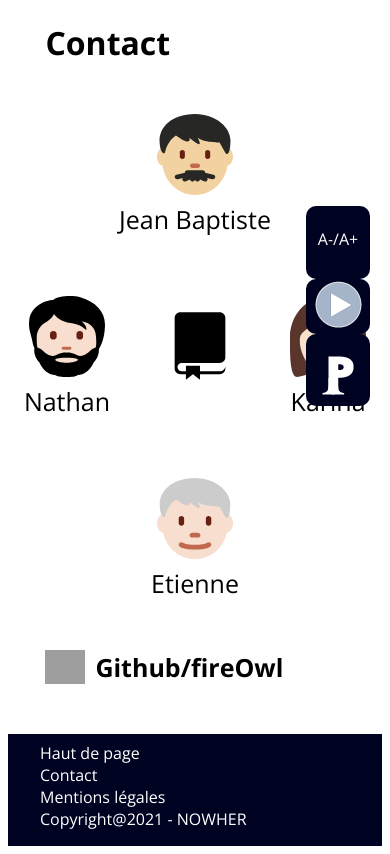
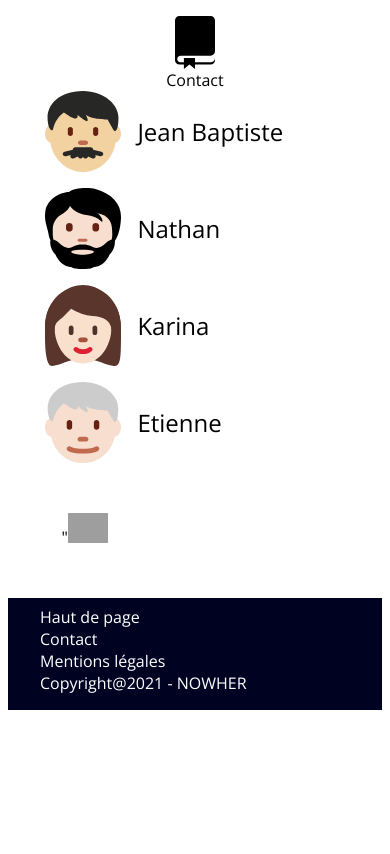
Before and after one commit to Adrien-Ray/nowher, a PHP site: page /pages/contact.php in a window 390 px wide. Shown: the part 94-948 px from the top of the page. After the commit the page ends 804 px from the top, so only its background shows below. Run offline with PHP 8.4, Linux system fonts and the light colour scheme; grey boxes are pictures that could not be loaded.

Commit message:
changement

```diff
--- a/pages/contact.php
+++ b/pages/contact.php
@@ -1,35 +1,40 @@
 <?php include "../includes/header.php"; ?>
-<?php include "../includes/sidebar.php"; ?>
 <h1 class ="contact">Contact</h1>
-<div>
+<div class="mobile_notebook">
+    <img src="../assets/images/icons/note_book_mobile.svg" alt="" class="article__img_note_book_mobile">
+    <span class="notebook_contact">Contact</span>
+</div>
 <div class = "article_image_jb">
     <figure>
-    <img src="../assets/images/icons/emojijb.svg" alt="" class="article__img_jb">
+        <img src="../assets/images/icons/emojijb.svg" alt="">
         <figcaption>Jean Baptiste</figcaption>
     </figure>
 </div>
 <div class = "contact_mid">
-            <figure>
+    <figure class="nathan_figure">
         <img src="../assets/images/icons/emojinathan.svg" alt="" class="article__img_nathan">
         <figcaption>Nathan</figcaption>
     </figure>
+
     <figure>
         <img src="../assets/images/icons/note_book.svg" alt="" class="article__img_note_book">
     </figure>
-            <figure>
+    <figure class="karina_figure">
         <img src="../assets/images/icons/emojikarina.svg" alt="" class="article__img_karina">
         <figcaption>Karina</figcaption>
     </figure>
 </div>
+
 <div class = "article_image_etienne">
     <figure>
-        <img src="../assets/images/icons/emojietienne.svg" alt="" class="article__img_etienne">
+        <img src="../assets/images/icons/emojietienne.svg" alt="">
         <figcaption>Etienne</figcaption>
     </figure>
 </div>
+
     <div class ="contact_git">
-            <img src="../assets/images/icons/github.svg" alt="" class="article__img_contact_git">
-                <a class ="fireowl" href="https://github.com/Fire-Owl"> Github/fireOwl </a></li>
+        <a href="https://github.com/Fire-Owl" target="_blank">"<img src="../assets/images/icons/github.svg" alt="" class="article__img_contact_git"></a>
+        <a class ="fireowl" href="https://github.com/Fire-Owl" target="_blank"> Github/fireOwl </a>
     </div>
 </div>
 
@@ -43,5 +48,4 @@
 
 
 
-
 <?php include "../includes/footer.php"; ?>
--- a/styles/header.css
+++ b/styles/header.css
@@ -15,7 +15,7 @@ a:hover{
   transition-duration: 0.35s;
 }
 .content{
-  margin: 0 10%;
+  margin: 1rem 10%;
 }
 
 header {
--- a/styles/main.css
+++ b/styles/main.css
@@ -2,34 +2,30 @@
 
 /* articles */
 
-
-<<<<<<< HEAD
 /*# sourceMappingURL=main.css.map *//*# sourceMappingURL=main.css.map */
-=======
->>>>>>> 7b7f64bb8990d900881ab55951da5490e4c9fd7e
 .articledemence{
     display: flex;
     flex-direction: row;
     justify-content: center;
-    font-size: 30px;
+    font-size: 2rem;
 }
 .donnees-chiffrees{
     display: flex;
     flex-direction: row;
     justify-content: center;
-    font-size: 30px;
+    font-size: 2rem;
 }
 .solution{
-    font-size: 30px;
+    font-size: 2rem;
     margin-top: 100px;
 }
 .landingpage{
-    font-size: 30px;
+    font-size: 2rem;
     margin-top: 100px;
     font-weight: bold;
 }
 .mentions_legales{
-    font-size: 23px;
+    font-size: 1.5px;
     margin-top: 100px;
 }
 .landingpage_texte{
@@ -56,23 +52,23 @@
     margin-top: 215px;
 }
 .articledemence__texte{
-    font-size: 30px;
+    font-size: 2rem;
 
 }
 li{
     margin-bottom: 2rem;
 }
 .articledemence__source{
-    font-size: 30px;
+    font-size: 2rem;
     margin-top: 5rem;
 }
 .article_donnees-chirfrees{
-    font-size: 30px;
+    font-size: 2rem;
     font-weight: 500;
 }
 .landingpage_nowher{
     margin-top: 100px;
-    font-size: 20px;
+    font-size: 1.35rem;
     line-height: 60px;
 }
 .article__img_contact{
@@ -99,7 +95,7 @@ li{
 .contact_mid figure{
     margin: 20px;
     text-align: center;
-    font-size: 25px;
+    font-size: 1.5rem;
 
 }
 figure img{
@@ -109,22 +105,22 @@ figure img:hover{
         transform: rotate(1turn);
         transition-duration: 1s;
         }
-.article_image_jb  figure{
+.article_image_jb{
     margin: 40px;
     text-align: center;
-    font-size: 25px;
+    font-size: 1.5rem;
 
 }
 .article_image_etienne figure{
     margin: 40px;
     text-align: center;
-    font-size: 25px;
+    font-size: 1.5rem;
 
 }
 
 .fireowl{
     padding-left: 10px;
-    font-size: 25px;
+    font-size: 1.5rem;
     font-weight: bold;
 
 }
@@ -134,11 +130,14 @@ figure img:hover{
 .article_image_etienne{
     text-align: center;
 }
-<<<<<<< HEAD
 .article__img_note_book_mobile{
     display: none;
 }
-=======
+.notebook_contact{
+display: none;
+}
+
+
 /* MEDI QUERIES */
 @media screen and (max-width: 768px) {
     .articledemence{
@@ -161,8 +160,56 @@ figure img:hover{
     .donnees-chiffrees__titre{
         margin-top: 0;
     }
->>>>>>> 7b7f64bb8990d900881ab55951da5490e4c9fd7e
-
+    .mobile_notebook{
+        display:flex;
+        flex-direction: column;
+        align-items: center;
+    }
+    .article__img_note_book_mobile{
+        display: flex;
+        max-width: 40px;
+    }
+    .notebook_contact{
+        display:block;
+    }
+    .article__img_note_book{
+        display: none;
+    }
+    .contact_mid{
+        flex-direction: column;
+    }
+    .contact_mid figure{
+        margin:0 0 0.5rem 0;
+    }
+    figure{
+        display: flex;
+    }
+    figcaption{
+        align-self: center;
+        margin-left: 1rem;
+    }
+    .article_image_jb figure{
+        margin: 0;
+    margin-bottom: 1rem;
+    }
+    .article_image_jb {
+        margin: 0;
+    }
+    .article_image_etienne figure{
+        margin: 0;
+        margin-top: 0.5rem;
+    }
+    .contact_git{
+        display: flex;
+        flex-direction: row;
+        margin-left: 1rem;
+    }
+    .fireowl{
+        display:none;
+    }
+    .contact{
+        display:none;
+    }
 }
 
 /* script dyslex */
```
Also changed, not shown: assets/images/icons/note_book_mobile.svg (added). Lines whose indentation alone changed are shown as unchanged.
